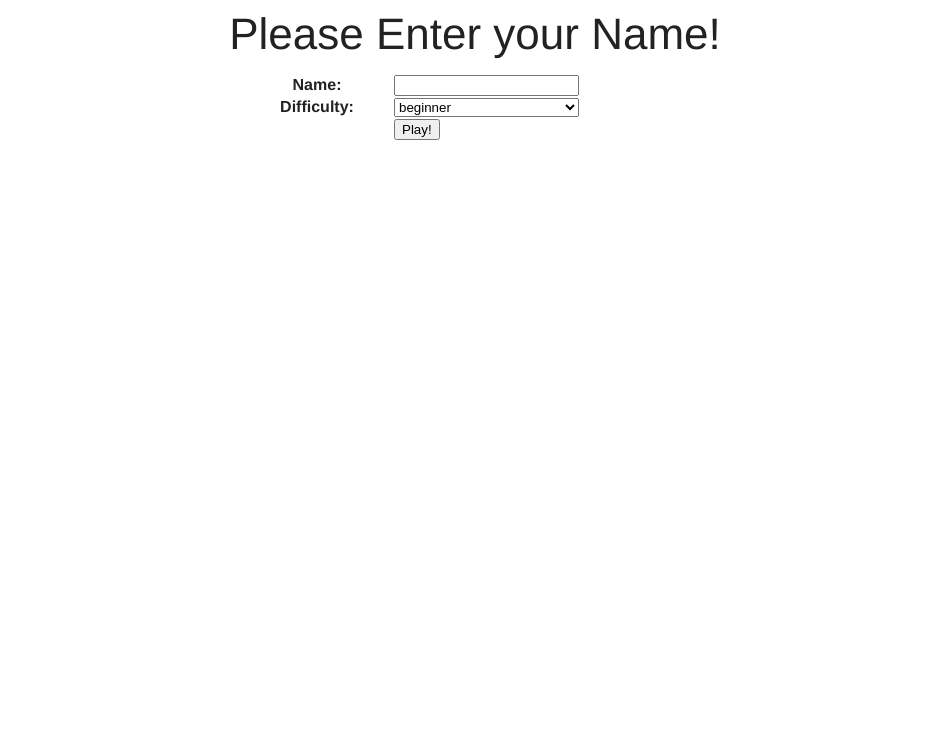
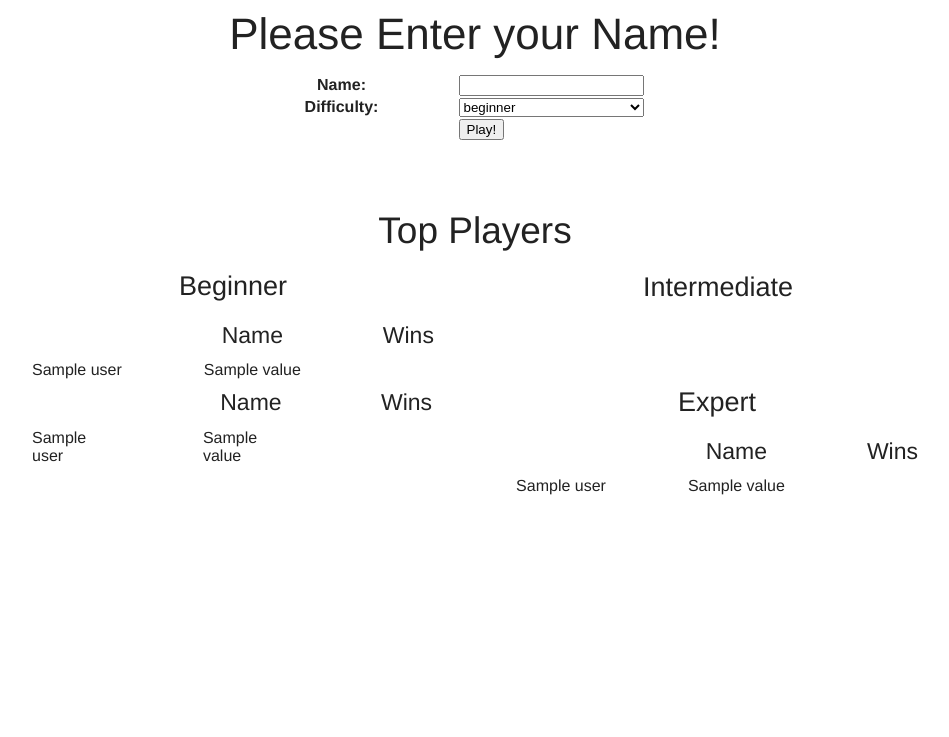
Before and after one commit to ZzCalvinzZ/minesweeper, a Django app: template templates/index.html in a window 1280 px wide. Shown: the top 737 px of the page, without its empty margins (165-1114 px from the left). Run offline with Django 3.2, Linux system fonts and the light colour scheme; tables that the repository leaves empty hold one stand-in row (values such as "Sample post"); the template is opened without the code that fills it: values that come from a table or form of the project are taken from there, most other values are stand-ins (such as "Sample title", 1, 10 or a date in 2020); parts of the project's set-up code (start-up, migrations or seed data) failed here and were passed over; some libraries are stand-ins or nearby versions.

Commit message:
Top players feature finished, but not formatted correctly yet

```diff
--- a/game/static/css/index.css
+++ b/game/static/css/index.css
@@ -1,4 +1,16 @@
 h1{
+  text-align: center;
+}
+
+h2{
+  text-align: center;
+}
+
+h3{
+  text-align: center;
+}
+
+h4{
   text-align: center;
 }
 
@@ -7,3 +19,29 @@ input[type="submit"] {
   text-align: center;
 /*  margin:0px auto;*/
 }
+
+td{
+  padding-right: 40px;
+  padding-left: 40px;
+}
+
+table {
+  margin: 0 auto;
+}
+
+#beginner{
+  float: left;
+}
+
+#intermediate{
+  margin:0 auto;
+  padding-top: 1px;
+}
+
+#expert{
+  float:right;
+}
+
+#scoreboard {
+  margin-top: 60px;
+}
--- a/minesweeper/settings.py
+++ b/minesweeper/settings.py
@@ -175,7 +175,7 @@ LOGGING = {
 
 # Parse database configuration from $DATABASE_URL
 import dj_database_url
-DATABASES['default'] =  dj_database_url.config(default='postgres://xhiljoblluhdrs:nj44r_cdJ-nPsKcSjCTnaGbDiI@ec2-54-225-124-205.compute-1.amazonaws.com:5432/d3bjf2ukumnt84')
+# DATABASES['default'] =  dj_database_url.config(default='postgres://xhiljoblluhdrs:nj44r_cdJ-nPsKcSjCTnaGbDiI@ec2-54-225-124-205.compute-1.amazonaws.com:5432/d3bjf2ukumnt84')
 
 # Honor the 'X-Forwarded-Proto' header for request.is_secure()
 SECURE_PROXY_SSL_HEADER = ('HTTP_X_FORWARDED_PROTO', 'https')
--- a/templates/index.html
+++ b/templates/index.html
@@ -18,4 +18,55 @@
     </table>
   </div>
 </div>
+
+<div id="scoreboard" class="row">
+  <div class="small-12 small-centered columns">
+    <h2>Top Players</h2>
+    <div id="beginner">
+      <table>
+        <h3>Beginner</h3>
+        <th>
+          <td><h4>Name</h4></td>
+          <td><h4>Wins</h4></td>
+        </th>
+        {% for user,value in beginner_dict.items %}
+          <tr>
+            <td>{{ user }}</td>
+            <td>{{ value }}</td>
+          </tr>
+        {% endfor %}
+      </table>
+    </div>
+    <div id="expert">
+      <table>
+        <h3>Expert</h3>
+        <th>
+          <td><h4>Name</h4></td>
+          <td><h4>Wins</h4></td>
+        </th>
+        {% for user,value in expert_dict.items %}
+          <tr>
+            <td>{{ user }}</td>
+            <td>{{ value }}</td>
+          </tr>
+        {% endfor %}
+      </table>
+    </div>
+    <div id="intermediate">
+      <table class="inter_table">
+        <h3>Intermediate</h3>
+        <th>
+          <td><h4>Name</h4></td>
+          <td><h4>Wins</h4></td>
+        </th>
+        {% for user,value in inter_dict.items %}
+          <tr>
+            <td>{{ user }}</td>
+            <td>{{ value }}</td>
+          </tr>
+        {% endfor %}
+      </table>
+    </div>
+  </div>
+</div>
 {% endblock %}
```
Also changed, not shown: game/functions.py (+18 -0 lines), game/views.py (+20 -2 lines).
